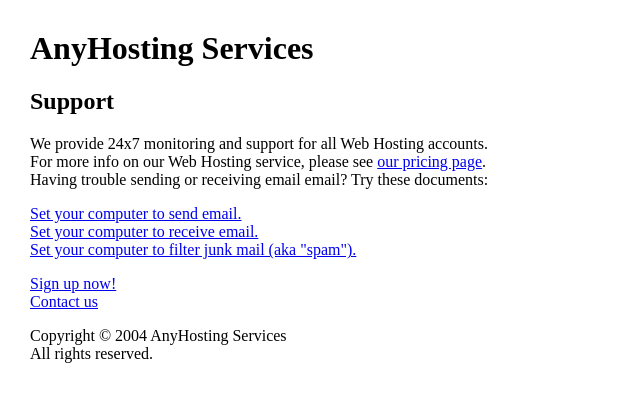
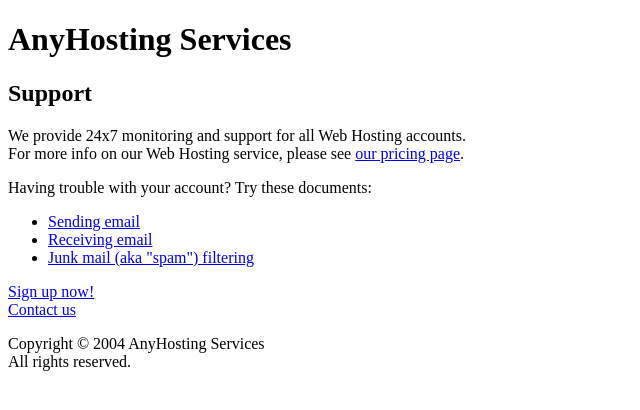
Before and after one commit to namodn/www, a PHP site: page /service_info/support.html in a window 1280 px wide. Shown: the top 410 px of the page, without its empty margins (0-640 px from the left). Run offline with PHP 8.4, Linux system fonts and the light colour scheme.

Commit message:
simplification

```diff
--- a/anyhosting.com/htdocs/clients/email.html
+++ b/anyhosting.com/htdocs/clients/email.html
@@ -8,6 +8,7 @@
   </head>
 
   <body>
+    <div id="main">
     <h1>AnyHosting Services</h1>
     <h2>Receiving email</h2>
     <p>This document describes how to setup your email program with
@@ -784,5 +785,6 @@
     <a href="/contact.html">Contact us</a></p>
     <p>Copyright &copy; 2004 AnyHosting Services<br>
      All rights reserved.</p>
+    </div>
   </body>
 </html>
--- a/anyhosting.com/htdocs/clients/smtpauth.html
+++ b/anyhosting.com/htdocs/clients/smtpauth.html
@@ -7,6 +7,7 @@
   </head>
 
   <body>
+    <div id="main">
     <h1>AnyHosting Services</h1>
     <h2>Sending email</h2>
     This document describes how to use outgoing mail (SMTP)
@@ -175,5 +176,6 @@
     <a href="/contact.html">Contact us</a></p>
     <p>Copyright &copy; 2004 AnyHosting Services<br>
      All rights reserved.</p>
+    </div>
   </body>
 </html>
--- a/anyhosting.com/htdocs/clients/spam.html
+++ b/anyhosting.com/htdocs/clients/spam.html
@@ -8,6 +8,7 @@
   </head>
 
   <body>
+    <div id="main">
     <h1>AnyHosting Services</h1>
     <h2>Filtering spam</h2>
     <div>
@@ -203,5 +204,6 @@
     <a href="/contact.html">Contact us</a></p>
     <p>Copyright &copy; 2004 AnyHosting Services<br>
      All rights reserved.</p>
+    </div>
   </body>
 </html>
--- a/anyhosting.com/htdocs/contact.html
+++ b/anyhosting.com/htdocs/contact.html
@@ -7,13 +7,15 @@
     <link type="text/css" title="normal" rel="stylesheet" href="/normal.css">
   </head>
   <body>
+    <div id="main">
     <h1>AnyHosting Services</h1>
     <h2>Contact Us</h2>
     <p>Customers can reach us via email (<a href=
     "mailto:admin@anyhosting.com">admin@anyhosting.com</a>)
     during business hours (9am-5pm Pacific), and at 510-717-0261
     (cell) on nights, weekends and for emergencies.</p>
-    <p>Our billing and mailing address is:<br>
+    <p>Our billing and mailing address is:</p>
+    <p>Robert Helmer<br>
     532 Liberty Street<br>
     El Cerrito, CA 94530</p>
     We can take payment by check, or using
@@ -23,5 +25,6 @@
     <a href="/contact.html">Contact us</a></p>
     <p>Copyright &copy; 2004 AnyHosting Services<br>
      All rights reserved.</p>
+    </div>
   </body>
 </html>
--- a/anyhosting.com/htdocs/index.html
+++ b/anyhosting.com/htdocs/index.html
@@ -8,6 +8,7 @@
   </head>
 
   <body>
+    <div id="main">
     <h1>AnyHosting Services</h1>
 
     <p>AnyHosting.com provides reliable web, email and domain
@@ -33,5 +34,6 @@
     <a href="/contact.html">Contact us</a></p>
     <p>Copyright &copy; 2004 AnyHosting Services<br>
      All rights reserved.</p>
+    </div>
   </body>
 </html>
--- a/anyhosting.com/htdocs/missing.html
+++ b/anyhosting.com/htdocs/missing.html
@@ -7,6 +7,7 @@
   </head>
 
   <body>
+    <div id="main">
     <img src="http://anyhosting.com/images/any_hosting-s.jpg"
     alt="AnyHosting Services" align="left">
 
@@ -20,5 +21,6 @@
     <a href="/contact.html">Contact us</a></p>
     <p>Copyright &copy; 2004 AnyHosting Services<br>
      All rights reserved.</p>
+    </div>
   </body>
 </html>
--- a/anyhosting.com/htdocs/normal.css
+++ b/anyhosting.com/htdocs/normal.css
@@ -1,3 +1,2 @@
-body {
-    margin: 30px;
-}
+/* Hidden from old-school browsers */
+@import url("normal-style.css");
--- a/anyhosting.com/htdocs/service_info/95th_percentile-explanation.html
+++ b/anyhosting.com/htdocs/service_info/95th_percentile-explanation.html
@@ -8,6 +8,7 @@
   </head>
 
   <body>
+    <div id="main">
     <h1>AnyHosting Services</h2>
     <h2>95th Percentile Explanation</h2>
 
@@ -81,5 +82,6 @@
     <a href="/contact.html">Contact us</a></p>
     <p>Copyright &copy; 2004 AnyHosting Services<br>
      All rights reserved.</p>
+    </div>
   </body>
 </html>
--- a/anyhosting.com/htdocs/service_info/index.html
+++ b/anyhosting.com/htdocs/service_info/index.html
@@ -8,6 +8,7 @@
   </head>
 
   <body>
+    <div id="main">
     <h1>AnyHosting Services</h1>
     <h2>Web, Domain &amp; Email Hosting</h2>
     For $5.00 a month ( plus a one-time $5.00 setup fee ), you get:
@@ -36,5 +37,6 @@
     <a href="/contact.html">Contact us</a></p>
     <p>Copyright &copy; 2004 AnyHosting Services<br>
      All rights reserved.</p>
+    </div>
   </body>
 </html>
--- a/anyhosting.com/htdocs/service_info/support.html
+++ b/anyhosting.com/htdocs/service_info/support.html
@@ -8,23 +8,24 @@
   </head>
 
   <body>
-     <h1>AnyHosting Services</h1>
-     <h2>Support</h2>
-     <p>We provide 24x7 monitoring and support for all Web Hosting
+    <div id="main">
+    <h1>AnyHosting Services</h1>
+    <h2>Support</h2>
+    <p>We provide 24x7 monitoring and support for all Web Hosting
     accounts.<br>
-     For more info on our Web Hosting service, please see
-     <a href="/service_info/">our pricing page</a>.<br>
-     Having trouble sending or receiving email email? Try these
-    documents:<br></p>
-     <p><a href="/clients/smtpauth.html">Set your
-    computer to send email.</a><br>
-     <a href="/clients/email.html">Set your
-    computer to receive email.</a><br>
-     <a href="/clients/spam.html">Set your
-    computer to filter junk mail (aka "spam").</a></p>
+    For more info on our Web Hosting service, please see
+    <a href="/service_info/">our pricing page</a>.</p>
+    <p>Having trouble with your account? Try these
+    documents:</p>
+    <ul>
+      <li><a href="/clients/smtpauth.html">Sending email</a></li>
+      <li><a href="/clients/email.html">Receiving email</a></li>
+      <li><a href="/clients/spam.html">Junk mail (aka "spam") filtering</a></li>
+    </ul>
     <p><a href="/vhost_subscribe.html">Sign up now!</a><br>
     <a href="/contact.html">Contact us</a></p>
     <p>Copyright &copy; 2004 AnyHosting Services<br>
      All rights reserved.</p>
+    </div>
   </body>
 </html>
--- a/anyhosting.com/htdocs/vhost_subscribe.html
+++ b/anyhosting.com/htdocs/vhost_subscribe.html
@@ -6,6 +6,7 @@
     <link type="text/css" title="normal" rel="stylesheet" href="/normal.css">
   </head>
   <body>
+    <div id="main">
     <h1>AnyHosting Services</h1>
     <h2>Sign up</h2>
     <form method="post" action="/cgi-bin/vh_email.cgi">
@@ -66,5 +67,6 @@
     <p><a href="/contact.html">Contact us</a></p>
     <p>Copyright &copy; 2004 AnyHosting Services<br>
      All rights reserved.</p>
+    </div>
   </body>
 </html>
```
Also changed, not shown: 1 other file.
